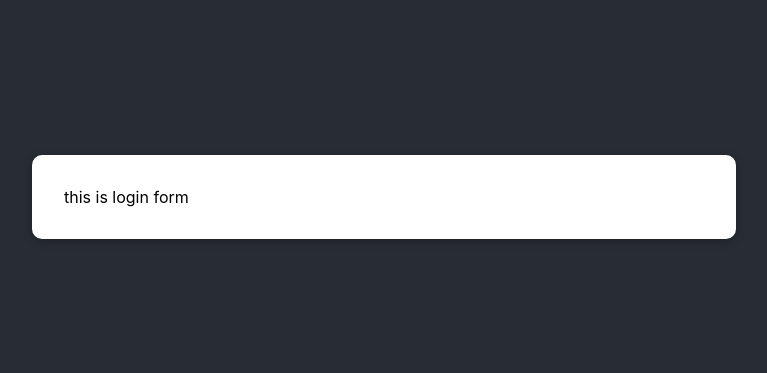
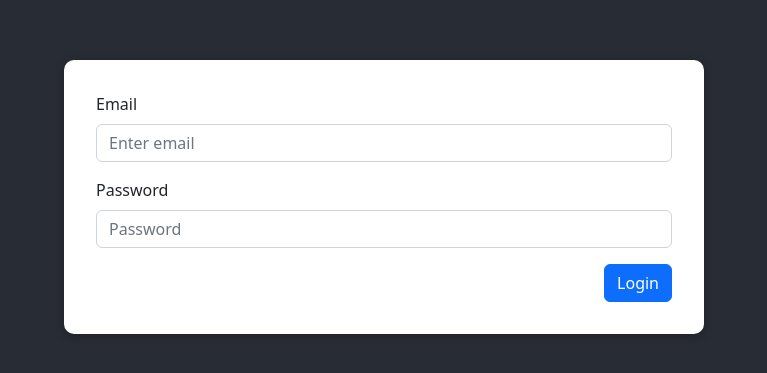
Before and after one commit to TonnyBiDa/Test-app, a React (Create React App) app: page / in a window 1280 px wide. Shown: the part 203-576 px from the top of the page, without its empty margins (256-1023 px from the left). Built offline with nearby package versions, Linux system fonts and the light colour scheme.

Commit message:
Add redux, toolkit, bootstrap and login form

```diff
--- a/package.json
+++ b/package.json
@@ -3,6 +3,7 @@
   "version": "0.1.0",
   "private": true,
   "dependencies": {
+    "@reduxjs/toolkit": "^1.9.3",
     "@testing-library/jest-dom": "^5.16.5",
     "@testing-library/react": "^13.4.0",
     "@testing-library/user-event": "^13.5.0",
@@ -10,8 +11,11 @@
     "@types/node": "^18.14.1",
     "@types/react": "^18.0.28",
     "@types/react-dom": "^18.0.11",
+    "bootstrap": "^5.2.3",
     "react": "^18.2.0",
+    "react-bootstrap": "^2.7.2",
     "react-dom": "^18.2.0",
+    "react-redux": "^8.0.5",
     "react-scripts": "5.0.1",
     "typescript": "^4.9.5",
     "web-vitals": "^2.1.4"
--- a/src/App.tsx
+++ b/src/App.tsx
@@ -1,11 +1,15 @@
 import './App.css'
 import Login from './components/Login/Login'
+import { Provider } from 'react-redux'
+import store from './store/index'
 
 const App = () => {
     return (
-        <div className="App">
-            <Login />
-        </div>
+        <Provider store={store}>
+            <div className="App">
+                <Login />
+            </div>
+        </Provider>
     )
 }
 
--- a/src/components/Login/Login.tsx
+++ b/src/components/Login/Login.tsx
@@ -1,12 +1,31 @@
 import PageContainer from '../../UI/PageContainer/PageContainer'
 import Card from '../../UI/Card/Card'
 import style from './Login.module.css'
+import Button from 'react-bootstrap/Button'
+import Form from 'react-bootstrap/Form'
 
 const Login = () => {
     return (
         <PageContainer>
             <Card className={style.login}>
-                <form action="">this is login form</form>
+                <Form>
+                    <Form.Group className="mb-3" controlId="formBasicEmail">
+                        <Form.Label>Email</Form.Label>
+                        <Form.Control type="email" placeholder="Enter email" />
+                    </Form.Group>
+
+                    <Form.Group className="mb-3" controlId="formBasicPassword">
+                        <Form.Label>Password</Form.Label>
+                        <Form.Control type="password" placeholder="Password" />
+                    </Form.Group>
+                    <Button
+                        variant="primary"
+                        type="submit"
+                        className="float-end"
+                    >
+                        Login
+                    </Button>
+                </Form>
             </Card>
         </PageContainer>
     )
--- /dev/null
+++ b/src/store/index.js
@@ -0,0 +1,20 @@
+import { createStore } from 'redux'
+
+const loginReducer = (state = false, action) => {
+    if (action.type === 'login') {
+        const canLogin = action.payload.email && action.payload.password
+        return {
+            login: canLogin,
+        }
+    }
+
+    if (action.type === 'logout') {
+        return {
+            login: false,
+        }
+    }
+}
+
+const store = createStore(loginReducer)
+
+export default store;
```
Also changed, not shown: src/index.tsx (+12 -11 lines), 1 other file (tests, documents, lock files or other folders).
